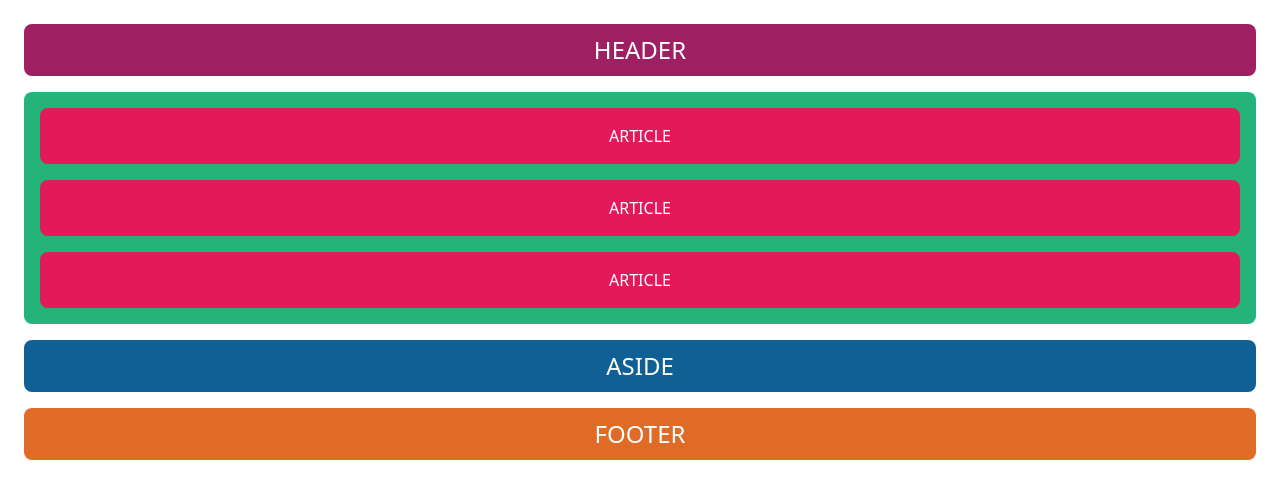
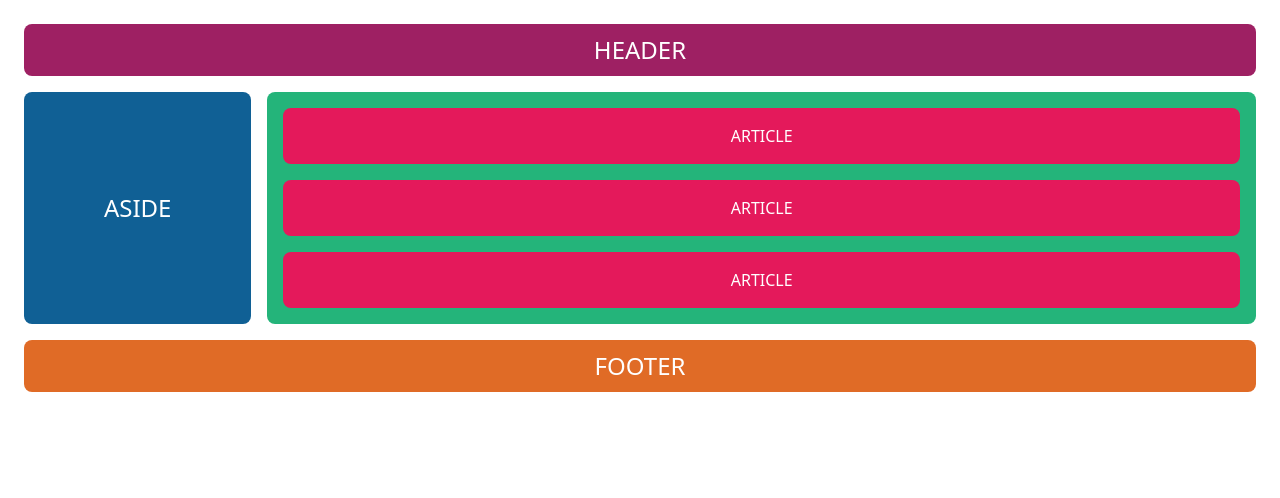
Before and after one commit to Dianaxescartin/flexbox-wireframe-practice, a plain HTML site: page index.html in a window 1280 px wide. Drawn offline with Linux system fonts and the light colour scheme.

Commit message:
Added media queries for large devices

```diff
--- a/css/style.css
+++ b/css/style.css
@@ -1,8 +1,9 @@
 .container {
     display: flex;
     flex-direction: column;
+    flex-wrap: wrap;
     margin: 16px;
-    color: white
+    color: white;
 }
 
 .item {
@@ -39,3 +40,18 @@ aside {
 footer {
     background-color: #e06b26;
 }
+
+@media screen and (min-width: 992px) {
+    .main-aside {
+        display: flex;
+        flex-direction: row;
+    }
+    main {
+        flex-grow: 6;
+    }
+    aside {
+        flex-grow: 1;
+        order: -1;
+        align-content: center;
+    }
+}
--- a/index.html
+++ b/index.html
@@ -12,6 +12,7 @@
     <div class="container">
         <header class="item">HEADER</header>
 
+        <div class="main-aside">
             <main class="item" id="article-container">
                 <article class="item article-text">ARTICLE</article>
                 <article class="item article-text">ARTICLE</article>
@@ -19,6 +20,7 @@
             </main>
 
             <aside class="item">ASIDE</aside>
+        </div>
 
         <footer class="item">FOOTER</footer>
     </div>
```
Also changed, not shown: desktop-wireframe.png (added). Lines whose indentation alone changed are shown as unchanged.
